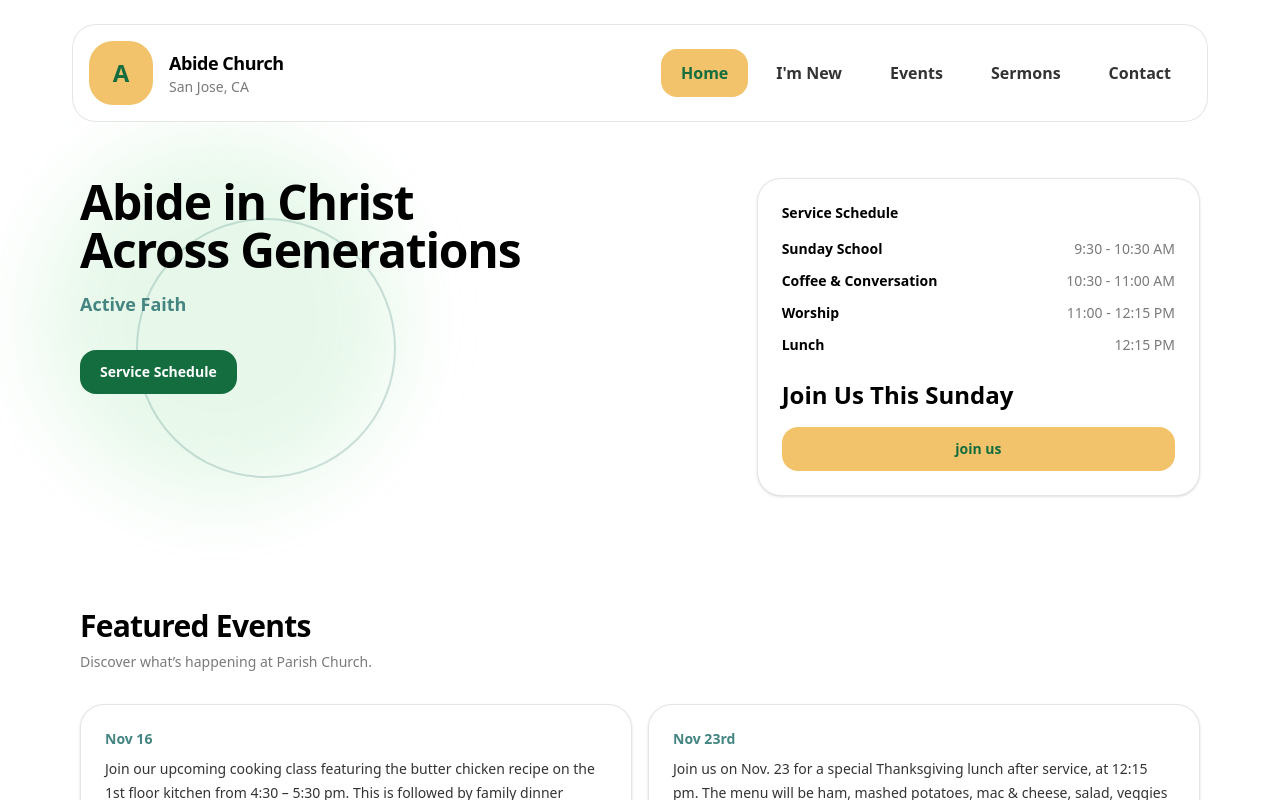
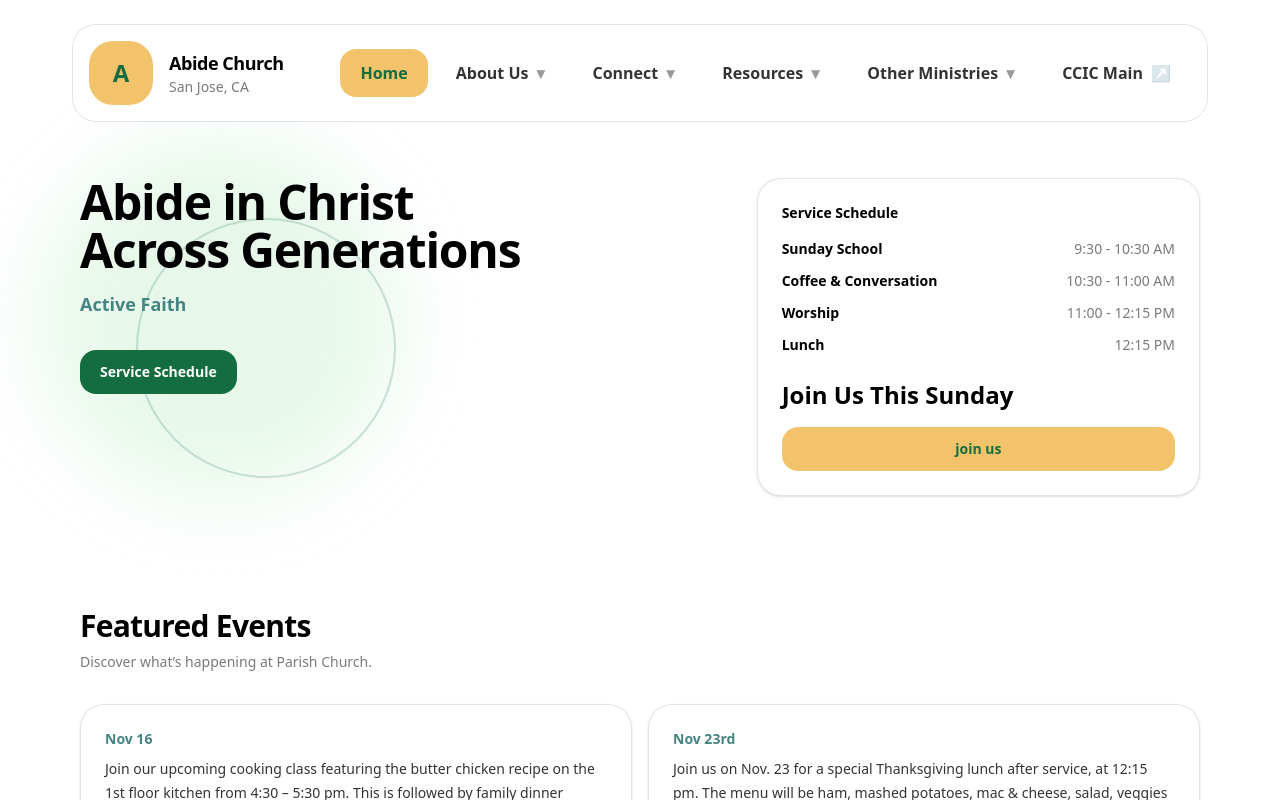
Before and after one commit to lugeorge8/abide, a Next.js app: page / in a window 1280 px wide. Shown: the top 800 px of the page. Built offline with nearby package versions, Linux system fonts and the light colour scheme.

Commit message:
Remove header logo image and use shared header on landing

```diff
--- a/src/app/page.tsx
+++ b/src/app/page.tsx
@@ -1,4 +1,4 @@
-import Link from "next/link";
+import { SiteHeader, SiteFooter } from "@/components/site-shell";
 
 const featuredEvents = [
   {
@@ -46,63 +46,14 @@ const faqs = [
   },
 ] as const;
 
-import { SiteFooter } from "@/components/site-shell";
+// (removed duplicate import)
 
 export default function Home() {
   return (
     <div className="min-h-screen bg-white text-black">
-      {/* Header (shared) */}
+      {/* Header */}
       <div className="mx-auto w-full max-w-6xl px-4 pt-6">
-        {/* We already have a sticky header in HeroShell via other pages.
-            Keep home nav consistent by using the same pattern here. */}
-        <div className="sticky top-0 z-20 -mx-2 rounded-3xl border border-black/10 bg-white/80 px-2 py-2 backdrop-blur">
-          <div className="flex items-center justify-between gap-6 px-2 py-2">
-            <Link href="/" className="flex items-center gap-4">
-              <div className="grid h-16 w-16 place-items-center rounded-3xl bg-abide-gold text-2xl font-black text-abide-deep">
-                A
-              </div>
-              <div>
-                <div className="text-lg font-semibold tracking-tight text-black">
-                  Abide Church
-                </div>
-                <div className="text-sm text-abide-muted">San Jose, CA</div>
-              </div>
-            </Link>
-
-            <nav className="hidden items-center gap-2 sm:flex">
-              <Link
-                href="/"
-                className="rounded-2xl bg-abide-gold px-5 py-3 text-base font-semibold text-abide-deep"
-              >
-                Home
-              </Link>
-              <Link
-                href="/im-new"
-                className="rounded-2xl px-5 py-3 text-base font-semibold text-black/80 hover:bg-black/5"
-              >
-                I&apos;m New
-              </Link>
-              <Link
-                href="/events"
-                className="rounded-2xl px-5 py-3 text-base font-semibold text-black/80 hover:bg-black/5"
-              >
-                Events
-              </Link>
-              <Link
-                href="/sermons"
-                className="rounded-2xl px-5 py-3 text-base font-semibold text-black/80 hover:bg-black/5"
-              >
-                Sermons
-              </Link>
-              <Link
-                href="/contact"
-                className="rounded-2xl px-5 py-3 text-base font-semibold text-black/80 hover:bg-black/5"
-              >
-                Contact
-              </Link>
-            </nav>
-          </div>
-        </div>
+        <SiteHeader active="home" />
       </div>
 
       {/* Hero */}
--- a/src/components/site-header.tsx
+++ b/src/components/site-header.tsx
@@ -1,6 +1,5 @@
 "use client";
 
-import Image from "next/image";
 import Link from "next/link";
 import { useEffect, useMemo, useRef, useState } from "react";
 
@@ -70,16 +69,13 @@ export function SiteHeaderClient({ active }: { active?: string }) {
         className="flex items-center gap-4"
         onClick={() => setOpen(null)}
       >
-        <div className="relative h-14 w-48 sm:h-16 sm:w-56">
-          <Image
-            src="/assets/header-logo.png"
-            alt="Abide Fellowship, A Ministry of CCIC"
-            fill
-            priority
-            className="object-contain"
-          />
+        <div className="grid h-16 w-16 place-items-center rounded-3xl bg-abide-gold font-black text-abide-deep text-2xl">
+          A
         </div>
-        <div className="hidden sm:block">
+        <div>
+          <div className="text-lg font-semibold tracking-tight text-black">
+            Abide Church
+          </div>
           <div className="text-sm text-abide-muted">San Jose, CA</div>
         </div>
       </Link>
```
